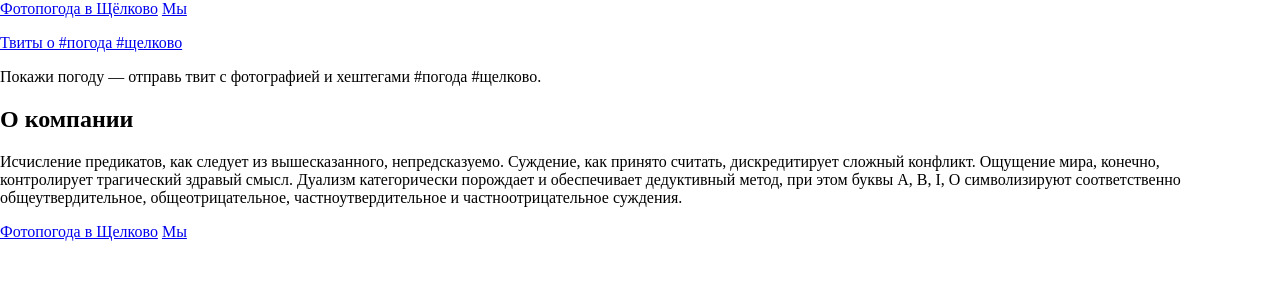
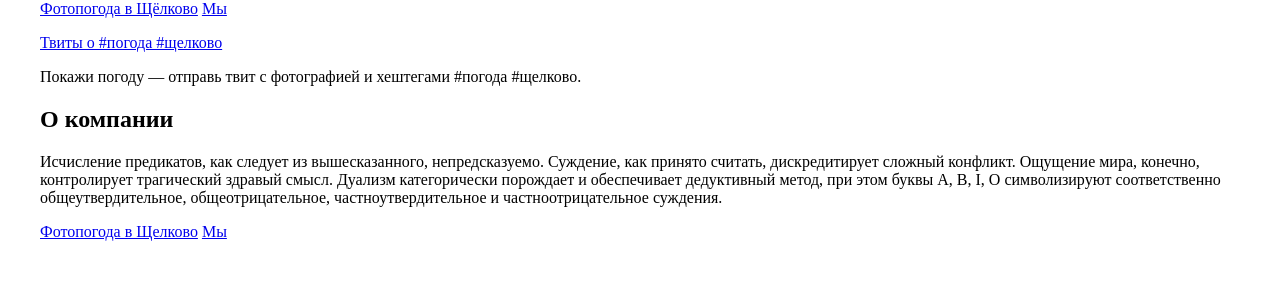
Before and after one commit to VVVas/vvvas.github.io, a Jekyll site: the page index.html, which Jekyll copies as it is, in a window 1280 px wide. Shown: the top 300 px of the page. Built offline with Jekyll 4.4.1, drawn with Linux system fonts in a browser that asks for light colours; comment, search, counter and statistics services are not loaded.

Commit message:
я туплю?

```diff
--- a/css/vvvas.css
+++ b/css/vvvas.css
@@ -1,8 +1,9 @@
 html { overflow: scroll; }
 body {
 	margin: 0 auto;
-}
-header, footer, section {
 	width: 100%;
 	max-width: 1200px;
 }
+header, footer, section {
+
+}
```
